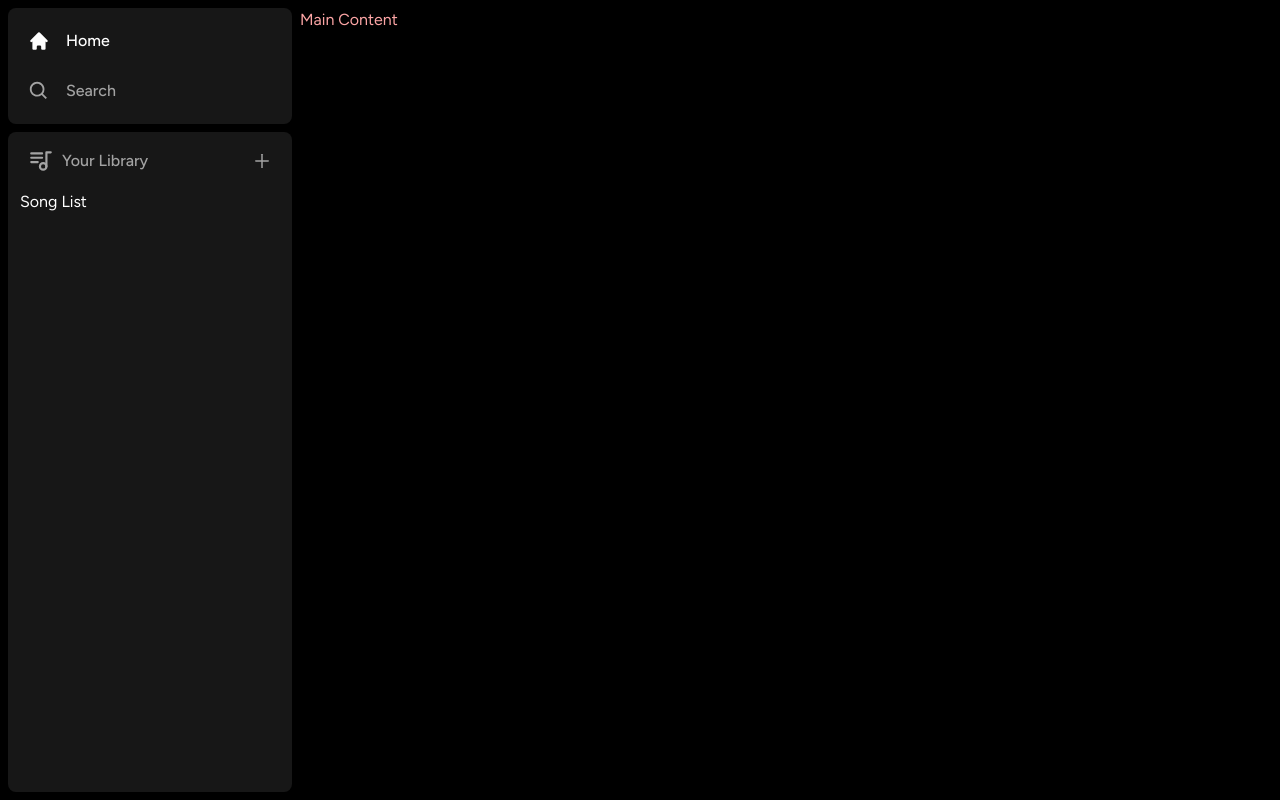
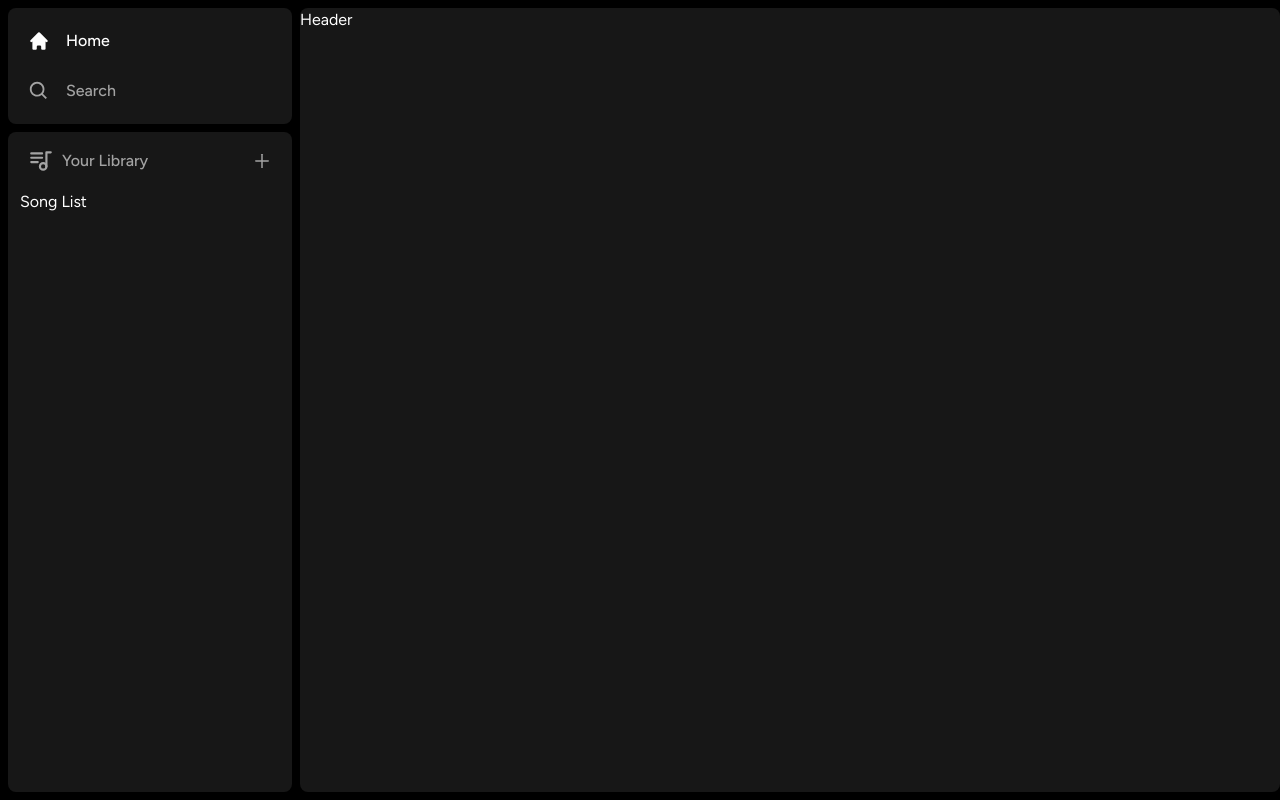
Before and after one commit to amuwhao46/spotify-clone-v2, a Next.js app: page / in a window 1280 px wide. Built offline with nearby package versions, Linux system fonts and the light colour scheme.

Commit message:
Starting development on main page

```diff
--- a/app/(site)/page.tsx
+++ b/app/(site)/page.tsx
@@ -1,3 +1,7 @@
+import Header from "@/components/Header";
+
 export default function Home() {
-  return <div className="text-red-300">Main Content</div>;
+  return <div className="bg-neutral-900 rounded-lg h-full w-full overflow-hidden overflow-y-auto">
+    <Header></Header>
+  </div>;
 }
--- /dev/null
+++ b/components/Header.tsx
@@ -0,0 +1,11 @@
+import React from 'react'
+
+type Props = {}
+
+function Header({}: Props) {
+  return (
+    <div>Header</div>
+  )
+}
+
+export default Header
--- a/components/Library.tsx
+++ b/components/Library.tsx
@@ -2,7 +2,7 @@
 
 import React from "react";
 import { TbPlaylist } from "react-icons/tb";
-import { AiOutlinePlus, aiOutlinePlus } from "react-icons/ai";
+import { AiOutlinePlus } from "react-icons/ai";
 
 type Props = {};
 
```
